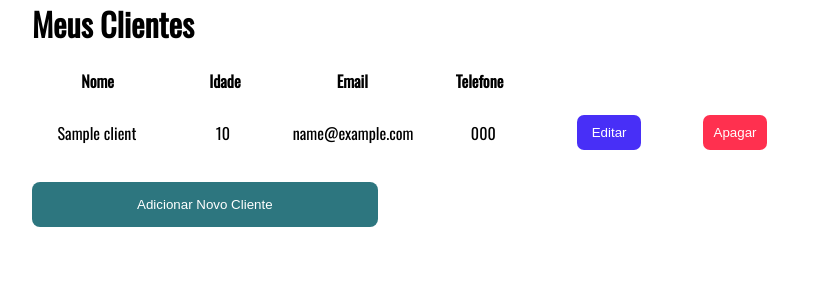
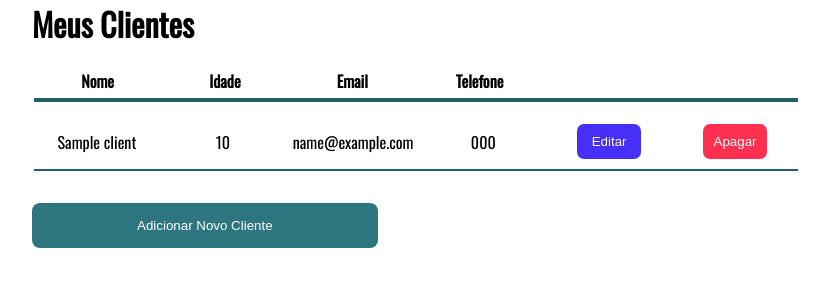
Before and after one commit to victorguirra/Cadastro-de-Clientes, a PHP site: page / in a window 1280 px wide. Shown: the top 300 px of the page, without its empty margins (224-1053 px from the left). Run offline with PHP 8.4, Linux system fonts and the light colour scheme; tables that the repository leaves empty or names only in its code hold one stand-in row (values such as "Sample post").

Commit message:
Update Files

```diff
--- a/index.php
+++ b/index.php
@@ -46,6 +46,7 @@
 
             th{
                 width:25%;
+                margin-bottom:5px;
 
             }
 
@@ -57,6 +58,7 @@
             tr{
                 display:flex;
                 flex-direction:row;
+                border-bottom: 2px solid #1e6262;
             }
             td{
                 width:15%;
@@ -66,6 +68,8 @@
                 margin-left:10px;
                 margin-right:10px;
                 margin-top:20px;
+                margin-bottom:10px;
+
             }
 
             #editData{
```
Also changed, not shown: README.md (deleted).
